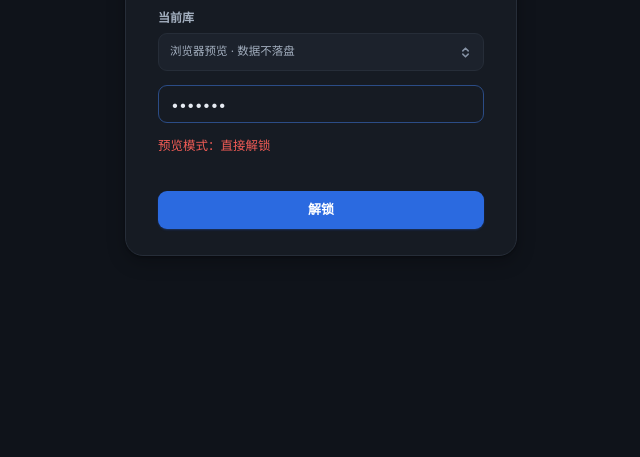
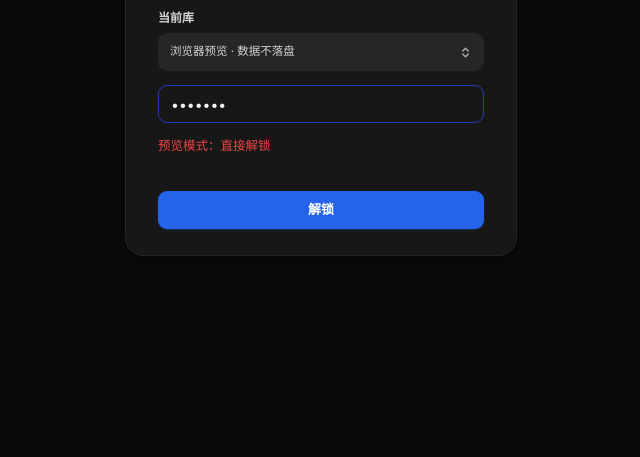
Before and after one commit to lantian-dreamanual/dreamanual-vault, a website built with Vite: page index.html in a window 1280 px wide. Shown: the part 343-800 px from the top of the page, without its empty margins (319-959 px from the left). Built offline with nearby package versions, Linux system fonts and the light colour scheme.

Commit message:
feat(ui): 接入设计令牌，开关打开态改取实心档与主按钮同色
令牌源换成设计系统生成物（design/dist/css/dreamanual.vault.css 的入库副本）：

- 新增 src/styles/tokens.generated.css；tokens.css 瘦身到只剩 --titlebar-h /
  --sider-w / --list-w 三个布局常量
- 引用改名：--warn-bg → --warn-soft、--mark-bg → --mark-soft、
  --brand-1/2 → --accent / --accent-fill、--r → --r-md
- 危险态文字改用 -ink（.btn-danger / .pill.bad / .ctxmenu button.is-danger:hover）
- .pill 的文字从 --ink-3 提到 --ink-2（底色是 --panel-3，三级压上去只有 4.11:1）
- 分类圆点色板从 Tailwind 400 档提到 300 档：悬停面换成 --panel-3 后
  400 档最差的一格只剩 3.64:1
- 侧栏 --ink-2 覆盖值改 #e5e5e5（全局提到 neutral-300 后原值几近同亮度）
- 开关打开态底 --accent → --accent-fill（blue-500 → blue-600），与主按钮同色：
  白滑块压实心档 5.17:1，压 500 档只有 3.68:1

门禁：

- 新增 spike/tokens-sync.mjs（npm run check:tokens / tokens:sync），
  比对仓库内副本与 design 生成物是否逐字节相同
- contrast.mjs 的令牌读取改为双文件；开关断言从「强度条扫描、开关选中态」
  一条拆为两条；37/37 通过

```diff
--- a/package.json
+++ b/package.json
@@ -8,6 +8,8 @@
     "dev": "vite",
     "build": "tsc --noEmit && vite build",
     "preview": "vite preview",
+    "check:tokens": "node spike/tokens-sync.mjs",
+    "tokens:sync": "node spike/tokens-sync.mjs --write",
     "tauri": "tauri",
     "app:dev": "tauri dev",
     "app:build": "tauri build --no-bundle",
--- a/src/styles/base.css
+++ b/src/styles/base.css
@@ -187,7 +187,7 @@ svg {
     padding: 0 12px;
     background: var(--panel-2);
     border: 1px solid var(--line);
-    border-radius: var(--r);
+    border-radius: var(--r-md);
     outline: none;
     transition: 0.14s;
     appearance: none;
@@ -230,7 +230,7 @@ select.inp {
 .btn {
     height: 38px;
     padding: 0 16px;
-    border-radius: var(--r);
+    border-radius: var(--r-md);
     font-weight: 600;
     font-size: 13px;
     display: inline-flex;
@@ -267,7 +267,7 @@ select.inp {
 
 .btn-danger {
     background: var(--danger-soft);
-    color: var(--danger);
+    color: var(--danger-ink);
     border: 1px solid var(--danger-line);
 }
 
--- a/src/styles/tokens.css
+++ b/src/styles/tokens.css
@@ -1,86 +1,23 @@
-/* ============================================================================
-   设计令牌。改配色只动这一个文件（PRD §7.3）。
+/* 本 app 的本地令牌：设计系统覆盖不到的部分。
+ *
+ * 配色一律来自 ./tokens.generated.css（design/build.mjs 生成，请勿手改）。
+ * 这里只放这个 app 特有的布局常量 —— 标题栏高度与三栏宽度，别处不会用到。
+ *
+ * 历史：这个文件原先承载全部配色，头一段写的是「改配色只动这一个文件（PRD §7.3）」。
+ * 四个 app 收进 Dreamanual 系列之后，底色、文字层级、语义色、尺度都归设计系统共用，
+ * 本地只剩下布局。语义派生层（soft / line / ink / hover）的用法约定见
+ * design/docs/design-system.md 第三节。
+ *
+ * 对比度由 spike/contrast.mjs 守着（验收里也跑）。改令牌后请重跑它 ——
+ * 它按「哪块底配哪块字」逐对算，不依赖任何硬编码的颜色。
+ * ========================================================================== */
 
-   应用只有一套配色。原先有浅 / 深两套、由 `<html data-theme>` 切换，已按决定
-   去掉亮色档 —— 于是这里只剩一个 `:root`，没有 `[data-theme]` 分支，
-   `public/theme-boot.js` 那个「首帧之前把属性落到 <html> 上」的引导脚本也一并删掉。
-
-   层级靠亮度递增（bg < panel < panel-2 < panel-3）。
-   强调色分两用：
-     - `--accent` 是**当作文字/描边**用的，要压在暗底上读得清（≥4.5:1 对着 --panel）
-     - `--accent-fill` 是**当作实心底**用的，要压白字（白字压上去 ≥4.5:1）
-   两者必须分开 —— 对亮度的要求正好相反，同一个值做不到兼顾。早先只用一个
-   `--accent` 时主按钮白字只有 3.68:1，悬停更是 2.77:1。
-   `--accent-soft` / `--accent-line` 取的是贴着暗底的那两档，不能沿用亮色档
-   那两个很浅的值，否则选中态的底会比 --panel 还亮。
-
-   对比度由 `spike/contrast.mjs` 守着（验收里也跑）。改这里的值之后请重跑它 ——
-   它会按「哪块底配哪块字」逐对算，不依赖任何硬编码的颜色。
-   ========================================================================== */
+@import './tokens.generated.css';
 
 :root {
-    /* 让 UA 自己画的那几处跟着应用配色走：placeholder 颜色、选区高亮、
-       原生 <select> 的弹层。不设的话它们跟**系统**外观走 —— 系统是浅色时，
-       6 个下拉弹层和 8 个占位符会是一片浅色，与界面其余部分对不上。 */
-    color-scheme: dark;
+    /* Overlay 标题栏高度，三栏都从这之下开始 */
+    --titlebar-h: 30px;
 
-    /* 底色与面板 */
-    --bg: #0f131a;
-    --panel: #161b23;
-    --panel-2: #1c222c;
-    --panel-3: #232a36;
-
-    /* 描边 */
-    --line: #262d38;
-    --line-2: #333c4a;
-
-    /* 文字：三级层次 */
-    --ink: #e6ebf2;
-    --ink-2: #a3afbf;
-    --ink-3: #8693a5;
-
-    /* 主色 */
-    --accent: #3b82f6;
-    --accent-2: #5c9bff;
-    --accent-soft: #17233a;
-    --accent-line: #2b4c86;
-
-    /* 实心按钮的底与悬停。比 --accent 深一档，理由见文件头。 */
-    --accent-fill: #2b6ae0;
-    --accent-fill-2: #245bc6;
-
-    /* 危险操作 */
-    --danger: #f25c56;
-    --danger-soft: #2a1a1a;
-    --danger-line: #4a2624;
-    --danger-hover: #361f1e;
-
-    --ok: #2fbe8a;
-    --warn: #ca8a04;
-
-    /* 语义色：高亮/提示/滚动条那几处的底与字 */
-    --mark-bg: #4a3a12;
-    --mark-ink: #f9d98a;
-    --toast-bg: #e6ebf2;
-    --toast-ink: #10141b;
-    --warn-bg: #2a2312;
-    --warn-line: #4d3f18;
-    --warn-ink: #e8c877;
-    --scroll: #39424f;
-    --scroll-hover: #4a5563;
-
-    /* 品牌渐变（解锁页与侧栏图标） */
-    --brand-1: #3b82f6;
-    --brand-2: #2563eb;
-
-    /* 阴影与蒙层 */
-    --shadow-card: 0 1px 2px rgba(0, 0, 0, 0.3), 0 6px 18px rgba(0, 0, 0, 0.25);
-    --shadow-modal: 0 20px 50px rgba(0, 0, 0, 0.5);
-    --mask: rgba(0, 0, 0, 0.5);
-
-    /* 圆角与布局常量 */
-    --r: 9px;
-    --titlebar-h: 30px; /* Overlay 标题栏高度，三栏都从这之下开始 */
     /* 214 → 240 → 248：底栏那行要同时放「⌄ 库名 + 两个图标」。默认库名
        「Dreamanual 密码管理」在 12px 下要 **118.4px**，240 只给得出 118px ——
        差不到 1px，末尾那个「理」就被省略号吃掉。那一行的全部意义就是把库名说清。
--- /dev/null
+++ b/src/styles/tokens.generated.css
@@ -0,0 +1,72 @@
+/* 由 dreamanual-design/build.mjs 生成，请勿手改。
+ * 应用：密码管理（强调色取自 Tailwind blue）
+ * 改色 → 改 tokens.json → 重跑 node build.mjs。 */
+
+:root {
+    color-scheme: dark;
+
+    --bg: #0a0a0a;
+    --panel: #171717;
+    --panel-2: #262626;
+    --panel-3: #404040;
+    --line: #262626;
+    --line-2: #404040;
+    --ink: #f5f5f5;
+    --ink-2: #d4d4d4;
+    --ink-3: #a3a3a3;
+    --accent: #3b82f6;
+    --accent-2: #60a5fa;
+    --accent-soft: #172554;
+    --accent-line: #1e40af;
+    --accent-fill: #2563eb;
+    --accent-fill-2: #1d4ed8;
+    --on-accent: #ffffff;
+    --danger: #ef4444;
+    --danger-soft: #450a0a;
+    --danger-line: #991b1b;
+    --danger-ink: #fca5a5;
+    --danger-hover: #7f1d1d;
+    --ok: #10b981;
+    --ok-soft: #022c22;
+    --ok-line: #065f46;
+    --ok-ink: #6ee7b7;
+    --ok-hover: #064e3b;
+    --warn: #f59e0b;
+    --warn-soft: #451a03;
+    --warn-line: #92400e;
+    --warn-ink: #fcd34d;
+    --warn-hover: #78350f;
+    --mark-soft: #78350f;
+    --mark-line: #b45309;
+    --mark-ink: #fde68a;
+    --toast-bg: #e5e5e5;
+    --toast-ink: #0a0a0a;
+    --scroll: #525252;
+    --scroll-hover: #737373;
+    --shadow-card: 0 1px 2px rgba(0, 0, 0, 0.3), 0 6px 18px rgba(0, 0, 0, 0.25);
+    --shadow-modal: 0 20px 50px rgba(0, 0, 0, 0.5);
+    --mask: rgba(0, 0, 0, 0.5);
+    --r-sm: 6px;
+    --r-md: 9px;
+    --r-lg: 12px;
+    --r-xl: 16px;
+    --sp-1: 4px;
+    --sp-2: 6px;
+    --sp-3: 8px;
+    --sp-4: 12px;
+    --sp-5: 14px;
+    --sp-6: 16px;
+    --sp-7: 20px;
+    --sp-8: 24px;
+    --fs-xs: 11px;
+    --fs-sm: 12px;
+    --fs-base: 13px;
+    --fs-md: 14px;
+    --fs-lg: 15px;
+    --fs-xl: 17px;
+    --fs-2xl: 20px;
+    --fs-price: 34px;
+    --mo-fast: 0.14s;
+    --mo-base: 0.22s;
+    --mo-slow: 0.28s;
+}
--- a/src/styles/views.css
+++ b/src/styles/views.css
@@ -19,7 +19,7 @@
     width: 48px;
     height: 48px;
     border-radius: 14px;
-    background: linear-gradient(150deg, var(--brand-1), var(--brand-2));
+    background: linear-gradient(150deg, var(--accent), var(--accent-fill));
     display: grid;
     place-items: center;
     color: #fff;
@@ -148,16 +148,17 @@
        NSVisualEffectView 决定、跟着窗口背后的桌面走 —— 实测约 rgb(82,84,85)
        且随壁纸浮 ±6。所以不能沿用令牌表里「对着 --panel」的值。
 
-       只重写这一个令牌：5.26:1（底色偏亮时 4.73:1）。
+       只重写这一个令牌：9.41:1（底色偏亮时 8.5:1）。全局 --ink-2 在新底色下已到
+       12.09:1，与材质底的要求不同档，故这里仍按材质提亮一档取 neutral-200。
 
        其余落到材质上的文字都走 --ink-2，没有第三级：
          .cat 名称 · .cats-label · .vault-name · .cat-n 徽章（自带 --panel 底）
        唯一的 --ink-3 是 .cats-add 那个 + 图标 —— 图形元素，按非文本 3:1 判，
-       基础令牌的 --ink-3 直接够用（3.56:1，对着实测材质底色）。
+       基础令牌的 --ink-3 直接够用（对着实测材质底色）。
 
        改这里的值之后请重跑 `scripts/a3-probe.sh`：材质底色不是令牌，
        `spike/contrast.mjs` 算不到它。 */
-    --ink-2: #d1d7df;
+    --ink-2: #e5e5e5;
 }
 
 .brand {
@@ -172,7 +173,7 @@
     width: 26px;
     height: 26px;
     border-radius: 8px;
-    background: linear-gradient(150deg, var(--brand-1), var(--brand-2));
+    background: linear-gradient(150deg, var(--accent), var(--accent-fill));
     display: grid;
     place-items: center;
     color: #fff;
@@ -538,7 +539,7 @@
 .search-box .icon-btn {
     width: 36px;
     height: 36px;
-    border-radius: var(--r);
+    border-radius: var(--r-md);
     border: 1px solid var(--line);
     background: var(--panel-2);
 }
@@ -554,7 +555,7 @@
     padding: 0 32px 0 33px;
     background: var(--panel-2);
     border: 1px solid var(--line);
-    border-radius: var(--r);
+    border-radius: var(--r-md);
     outline: none;
     font-size: 13px;
     transition: 0.14s;
@@ -671,7 +672,7 @@
 }
 
 mark {
-    background: var(--mark-bg);
+    background: var(--mark-soft);
     color: var(--mark-ink);
     border-radius: 2px;
     padding: 0 1px;
@@ -915,12 +916,12 @@ mark {
 }
 
 .srow:first-of-type {
-    border-radius: var(--r) var(--r) 0 0;
+    border-radius: var(--r-md) var(--r-md) 0 0;
 }
 
 .srow:last-of-type {
     border-bottom: 1px solid var(--line);
-    border-radius: 0 0 var(--r) var(--r);
+    border-radius: 0 0 var(--r-md) var(--r-md);
 }
 
 .srow-k {
@@ -1042,7 +1043,7 @@ select.srow-ctl {
     padding: 3px 10px;
     border-radius: 20px;
     background: var(--panel-3);
-    color: var(--ink-3);
+    color: var(--ink-2);
 }
 
 .pill.ok {
@@ -1051,7 +1052,7 @@ select.srow-ctl {
 }
 
 .pill.warn {
-    background: var(--warn-bg);
+    background: var(--warn-soft);
     color: var(--warn-ink);
 }
 
@@ -1060,7 +1061,7 @@ select.srow-ctl {
    后者才是要人去查 Synology Drive 客户端的那种状态，两者不该长得一样。 */
 .pill.bad {
     background: var(--danger-soft);
-    color: var(--danger);
+    color: var(--danger-ink);
 }
 
 /* 开关 */
@@ -1104,8 +1105,19 @@ select.srow-ctl {
     transition: 0.18s;
 }
 
+/* 开关选中态的底取实心档，与主按钮同色。
+
+   四个 app 共用一条判据：**承载元素（字或图形）的实心块走 `--accent-fill`**——
+   按钮、开关、计数徽章都是它上面压着东西的底，取档看压的东西要多少对比度。
+   `--accent` 只管文字、图标、描边，以及自身就是图形的填充（强度条、扫描条）。
+
+   开关滑块是图形，按非文本 3:1 判：压实心档 5.17:1，压 `--accent` 只有 3.68:1。
+   绿色是例外 —— `emerald-500` 压白滑块只有 2.54:1，取不到 3:1，所以音频转换
+   将来接入时开关只能跟按钮同取实心档（emerald-700）。
+
+   读数由 spike/contrast.mjs 守着，改这里要重跑它。 */
 .switch input:checked + i {
-    background: var(--accent);
+    background: var(--accent-fill);
 }
 
 .switch input:checked + i::after {
@@ -1159,6 +1171,7 @@ select.srow-ctl {
 
 .ctxmenu button.is-danger:hover {
     background: var(--danger-hover);
+    color: var(--danger-ink);
 }
 
 /* ---------- 解锁卡片：库路径与弱密码提示 ---------- */
@@ -1179,7 +1192,7 @@ select.srow-ctl {
     text-align: left;
     padding: 9px 11px;
     border: 1px solid var(--line);
-    border-radius: var(--r);
+    border-radius: var(--r-md);
     background: var(--panel-2);
     color: var(--ink-2);
     font: inherit;
@@ -1245,7 +1258,7 @@ select.srow-ctl {
     gap: 8px;
     padding: 6px 10px;
     border: 1px solid var(--line);
-    border-radius: var(--r);
+    border-radius: var(--r-md);
     background: var(--panel);
 }
 
```
Also changed, not shown: spike/contrast.mjs (+38 -25 lines), spike/tokens-sync.mjs (added, +55 -0 lines), src/vault/model.ts (+8 -6 lines).
